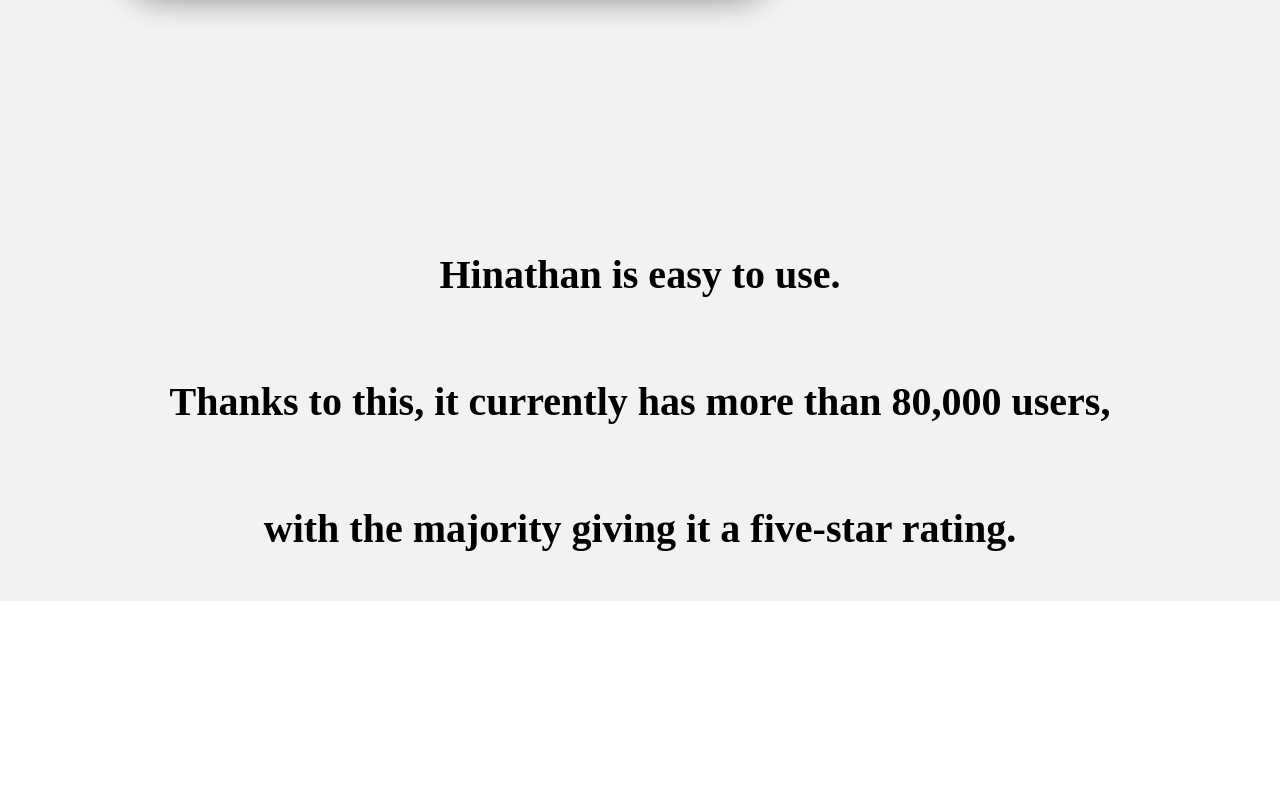
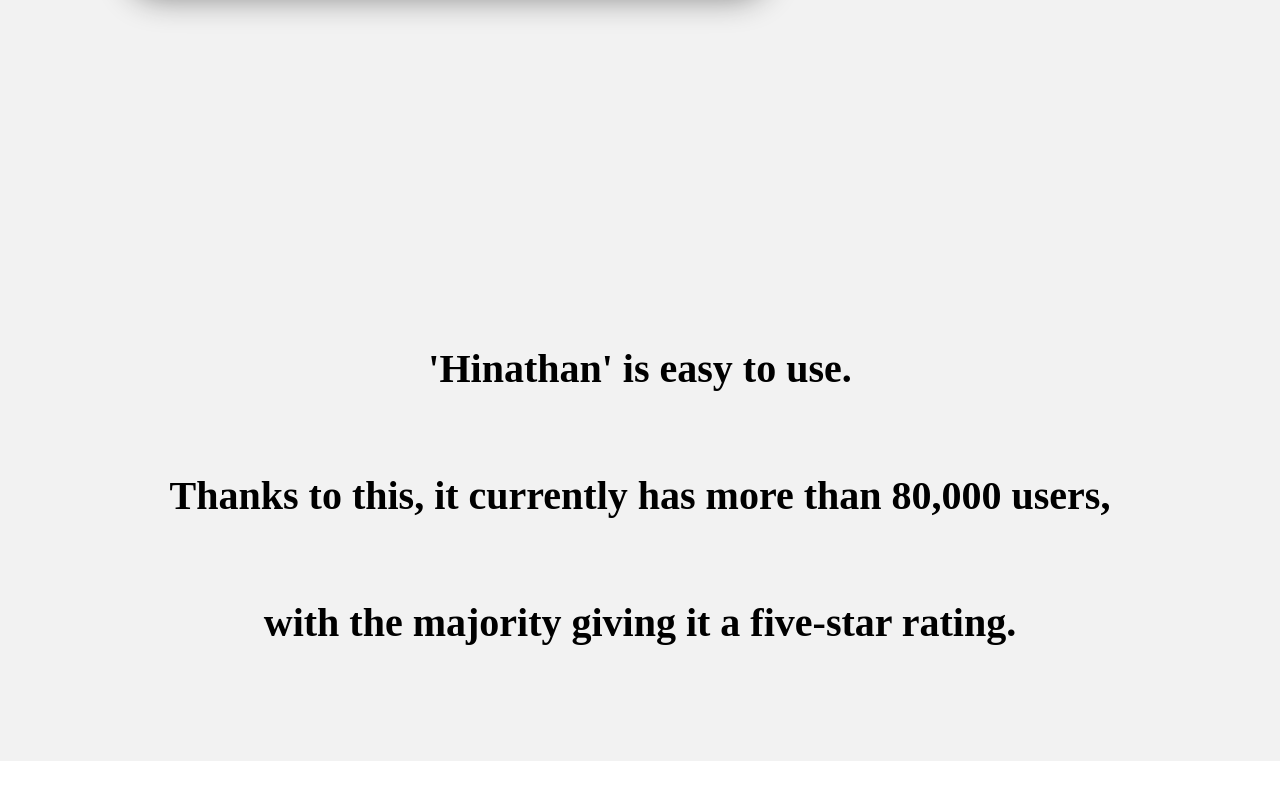
Before and after one commit to min-minnn/Introduce-role-model, a React (Create React App) app: page / in a window 1280 px wide. Shown: the part 2807-3607 px from the top of the page. Built offline with nearby package versions, Linux system fonts and the light colour scheme; a web font is replaced by a local one.

Commit message:
Modified string

```diff
--- a/src/components/Career.page.js
+++ b/src/components/Career.page.js
@@ -6,7 +6,7 @@
 
 const Wrapper = styled.div`
   width: 100%;
-  height: 280vh;
+  height: 300vh;
   margin-top: 23rem;
 `;
 
@@ -72,6 +72,7 @@
 `;
 
 const ScdWrapper = styled.div`
+  height: 100vh;
   margin-top: 23rem;
   margin-left: 8rem;
 `;
@@ -87,7 +88,7 @@
 
 const ThWrappter = styled.div`
   width: 100%;
-  height: 100vh;
+  height: 80vh;
   display: flex;
   flex-direction: column;
   justify-content: center;
@@ -126,7 +127,7 @@
         <AppImg src={App} />
       </ScdWrapper>
       <ThWrappter>
-        <ThContent>Hinathan is easy to use. </ThContent>
+        <ThContent>'Hinathan' is easy to use. </ThContent>
         <ThContent>Thanks to this, it currently has more than 80,000 users, </ThContent>
         <ThContent>with the majority giving it a five-star rating.</ThContent>
       </ThWrappter>
```
